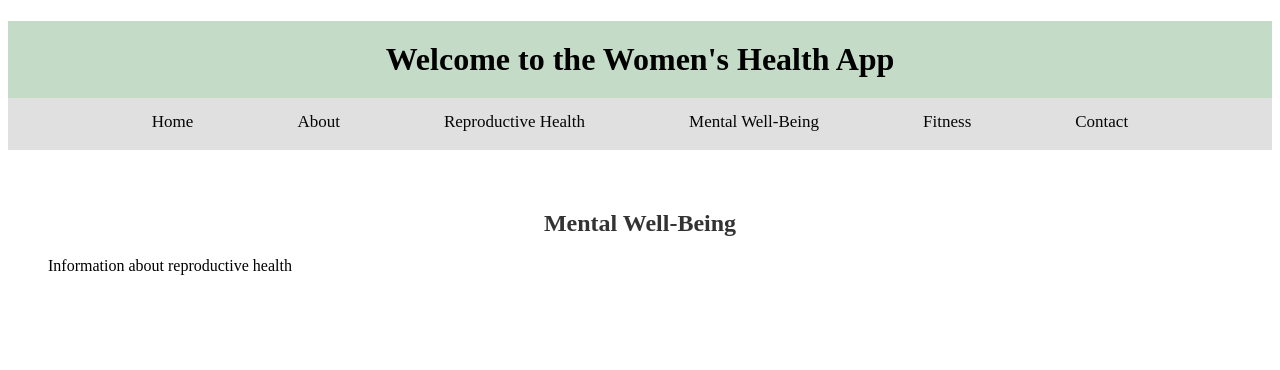
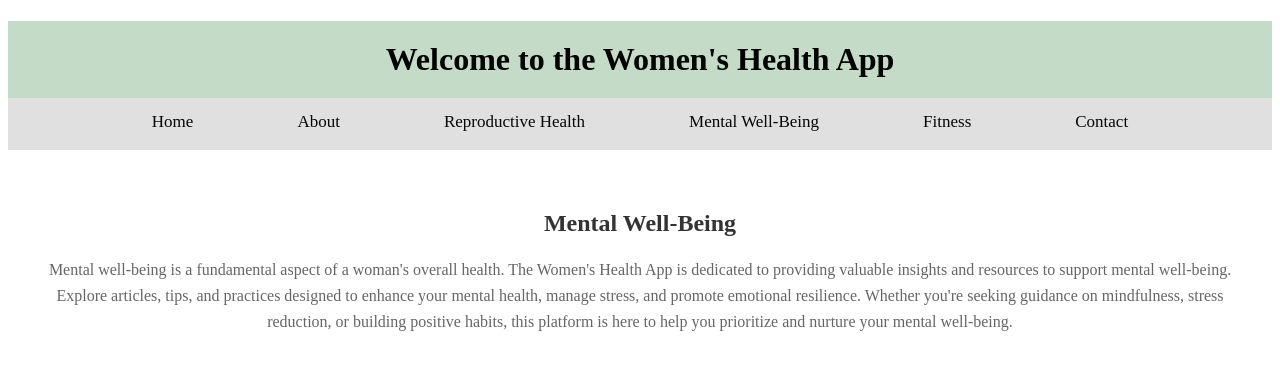
Before and after one commit to Alyssasorensen/flask_e2e_project, a Flask app: page /mental in a window 1280 px wide. Shown: the top 370 px of the page. Run offline with Flask 3, Linux system fonts and the light colour scheme.

Commit message:
updated the app.py files

```diff
--- a/app/templates/base.html
+++ b/app/templates/base.html
@@ -22,7 +22,7 @@
     </nav>
 
     {% if request.path == '/' %}
-        <p>This web service is dedicated to providing valuable information and resources related to women's health. Whether you are looking for insights on reproductive health, tips for mental well-being, or fitness routines tailored for women, we've got you covered. Explore our tabs to discover a wealth of knowledge and support for your health journey.</p>
+        <p>This web service is dedicated to providing valuable information and resources related to women's health. Whether you are looking for insights on reproductive health, tips for mental well-being, or fitness routines tailored for women, we've got you covered. Explore the tabs to discover a wealth of knowledge and support for your health journey.</p>
     {% endif %}
 
     {% block content %}{% endblock %}
--- a/app/templates/pages/about.html
+++ b/app/templates/pages/about.html
@@ -4,6 +4,8 @@
 {% block content %}
     <section id="about">
         <h2>About</h2>
-        {{ data.loc[0, 'Information'] | safe }}
+
+
+        <p>Welcome to the Women's Health App! Hello, my name is Alyssa Sorensen, and the motivation behind creating this web application arises from my genuine passion for exploring the nuances of women's health. Eager to disseminate the wealth of knowledge I've accumulated, I've developed this platform to share valuable resources and information with others who have a similar interest in the well-being of women. My mission is to provide a comprehensive platform dedicated to women's health. Whether you are seeking information on reproductive health, tips for mental well-being, or fitness facts tailored to women, I strive to empower and support you on your health journey. Explore the tabs to discover a wealth of knowledge and resources.</p>
     </section>
 {% endblock %}
--- a/app/templates/pages/fitness.html
+++ b/app/templates/pages/fitness.html
@@ -4,6 +4,8 @@
 {% block content %}
     <section id="fitness">
         <h2>Fitness</h2>
-        {{ data.loc[0, 'Information'] | safe }}
+
+
+        <p>Fitness plays a vital role in maintaining a woman's overall health and well-being. Regular physical activity not only contributes to physical strength and flexibility but also has profound effects on mental and emotional health. The Women's Health App is committed to promoting the importance of fitness in women's lives. Explore fitness data, wellness tips, and information on various forms of exercise. Whether you're interested in cardio, strength training, or any other forms of exercise, this platform is here to guide and inspire you on your fitness journey. Embrace the benefits of an active lifestyle and discover how it can enhance your overall health and vitality.</p>
     </section>
 {% endblock %}
--- a/app/templates/pages/mental.html
+++ b/app/templates/pages/mental.html
@@ -4,6 +4,8 @@
 {% block content %}
     <section id="mental">
         <h2>Mental Well-Being</h2>
-        {{ data.loc[0, 'Information'] | safe }}
+
+
+        <p>Mental well-being is a fundamental aspect of a woman's overall health. The Women's Health App is dedicated to providing valuable insights and resources to support mental well-being. Explore articles, tips, and practices designed to enhance your mental health, manage stress, and promote emotional resilience. Whether you're seeking guidance on mindfulness, stress reduction, or building positive habits, this platform is here to help you prioritize and nurture your mental well-being.</p>
     </section>
 {% endblock %}
--- a/app/templates/pages/reproductive.html
+++ b/app/templates/pages/reproductive.html
@@ -4,6 +4,8 @@
 {% block content %}
     <section id="reproductive">
         <h2>Reproductive Health</h2>
-        {{ data.loc[0, 'Information'] | safe }}
+
+
+        <p>Reproductive health is a crucial aspect of a woman's well-being. Understanding one's reproductive system, menstrual health, and family planning is empowering. The Women's Health App is designed to provide accurate and reliable information about reproductive health. Explore a wealth of facts, articles, and resources tailored to help women make informed decisions about their reproductive well-being. Whether you're curious about menstrual cycles, data on women's health, or resources, this platform is here to support your journey to knowledge and wellness.</p>
     </section>
 {% endblock %}
```
